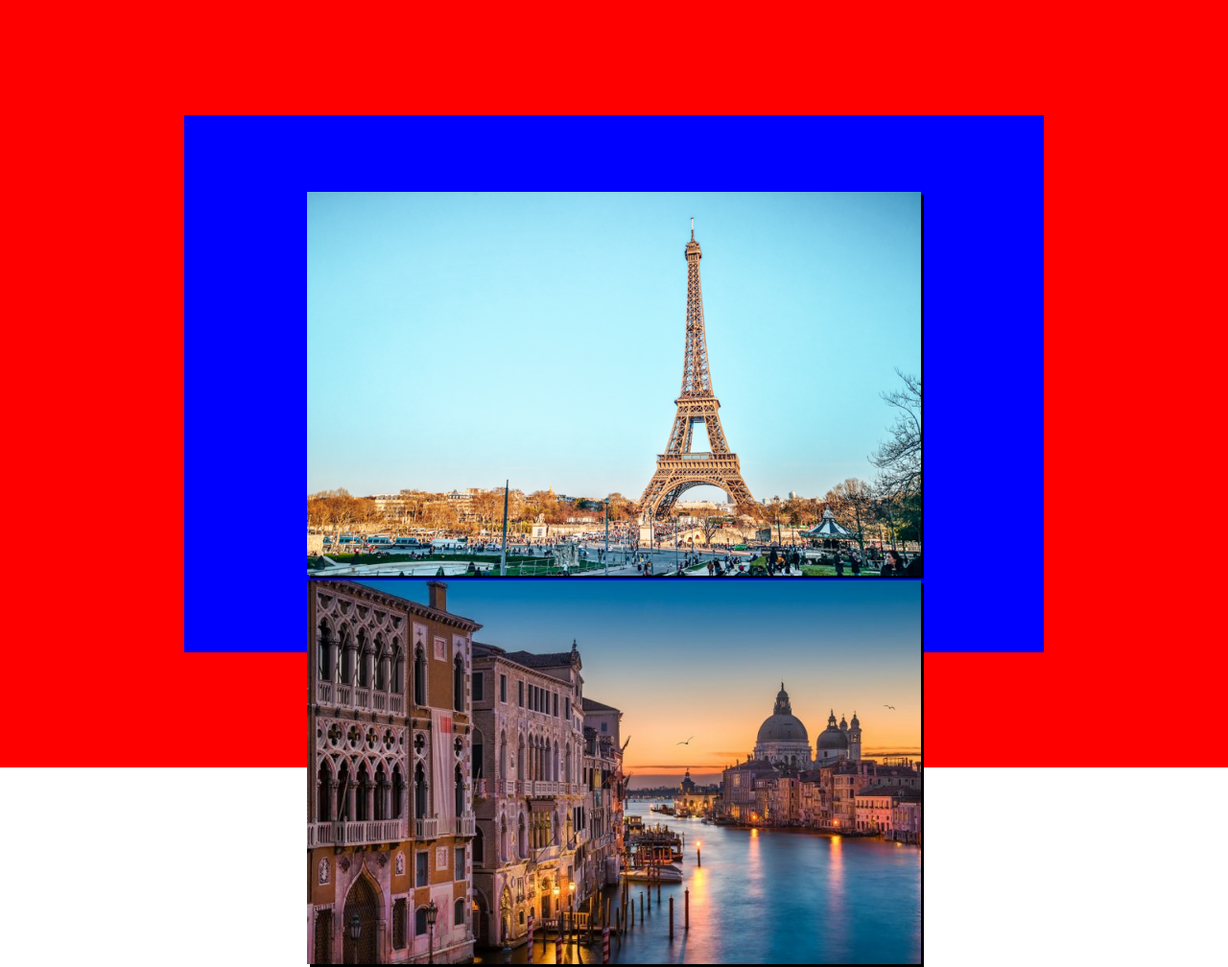
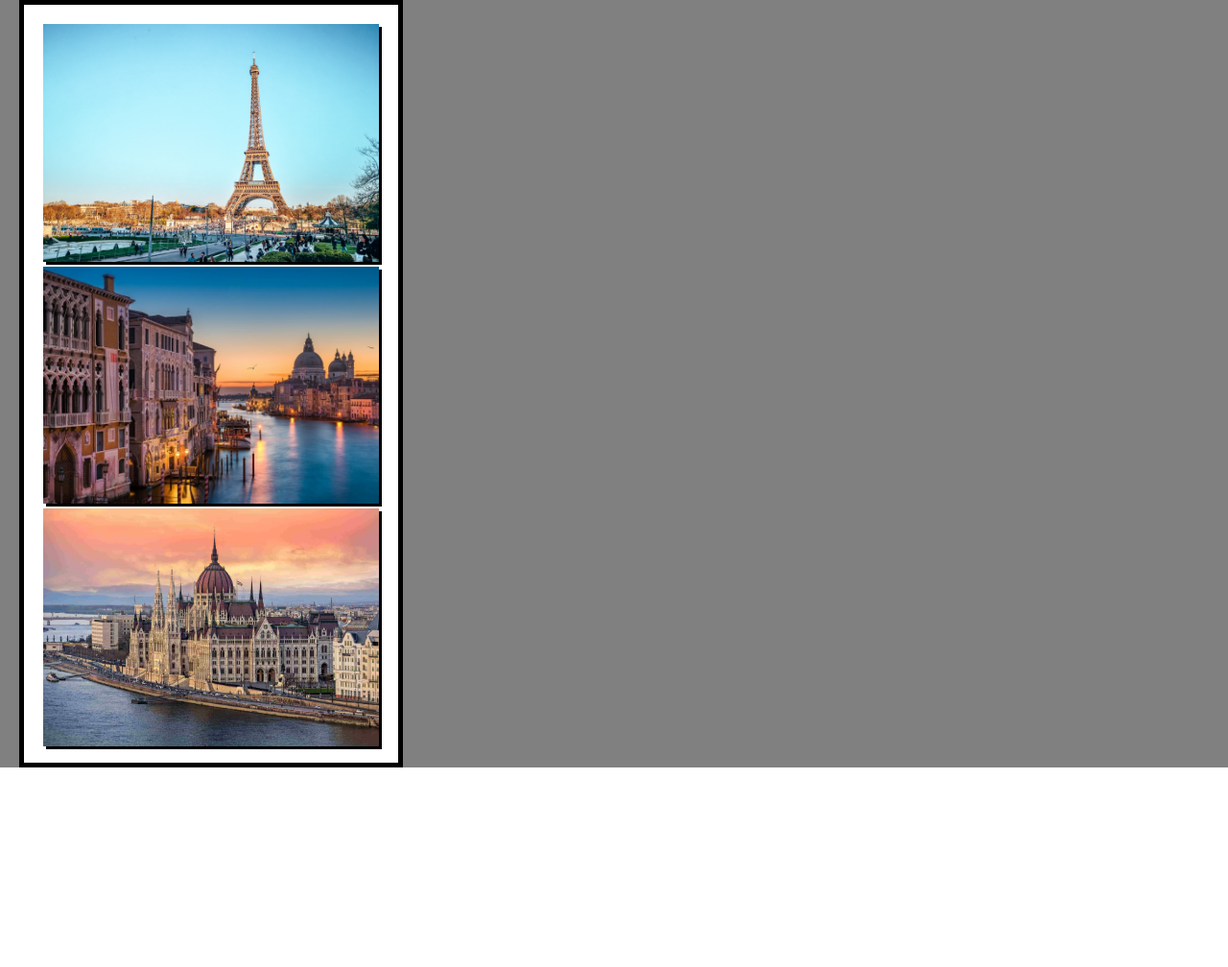
Before and after one commit to stefanoriccio1/htmlcss-airbnb, a plain HTML site: page index.html in a window 1280 px wide. Shown: the top 1008 px of the page at 96% size. After the commit the page ends 800 px from the top, so only its background shows below. Drawn offline with Linux system fonts and the light colour scheme.

Commit message:
Sistemata la struttura
corretti tutti gli errori di css e fatto container con 3 box il allineati ognuno con la sua bckg img

```diff
--- a/css/style.css
+++ b/css/style.css
@@ -4,28 +4,32 @@
   box-sizing: border-box;
 }
 /* container */
-.container{
-position: relative;
-  height: 100vh;
-  width:100vw;
-  padding: 20px;
-  background-color: red;
+main{
+background-color: grey;
 }
 .container .boxes{
-  position: absolute;
-  background-color:blue;
+  height: 800px;
+  width:400px;
+  padding: 20px;
+  margin-left: 20px;
+  /* background-color: red; */
+  border: 5px solid black;
+  background-color: white;
+}
+  /* position: absolute; */
+  /* background-color:blue;
   height: 70vh;
   width:70vw;
   top: 50%;
   left: 50%;
   transform: translate(-50%, -50%);
-}
+} */
 /* box */
 .box{
-  position: relative;
-  border: 2px;
-  width: 50vw;
-  height: 50vh;
+  /* position: relative; */
+  border: 5px;
+  width: 100%;
+  height: 33%;
   /* padding: 10px; */
   box-shadow: 3px 3px black;
   margin-bottom: 5px;
@@ -33,9 +37,9 @@ position: relative;
   background-size: cover;
   background-position: center;
   list-style-type: none;
-  top: 50%;
+  /* top: 50%;
   left: 50%;
-  transform: translate(-50%, -50%);
+  transform: translate(-50%, -50%); */
 }
 /* box singoli */
 .paris {
```
